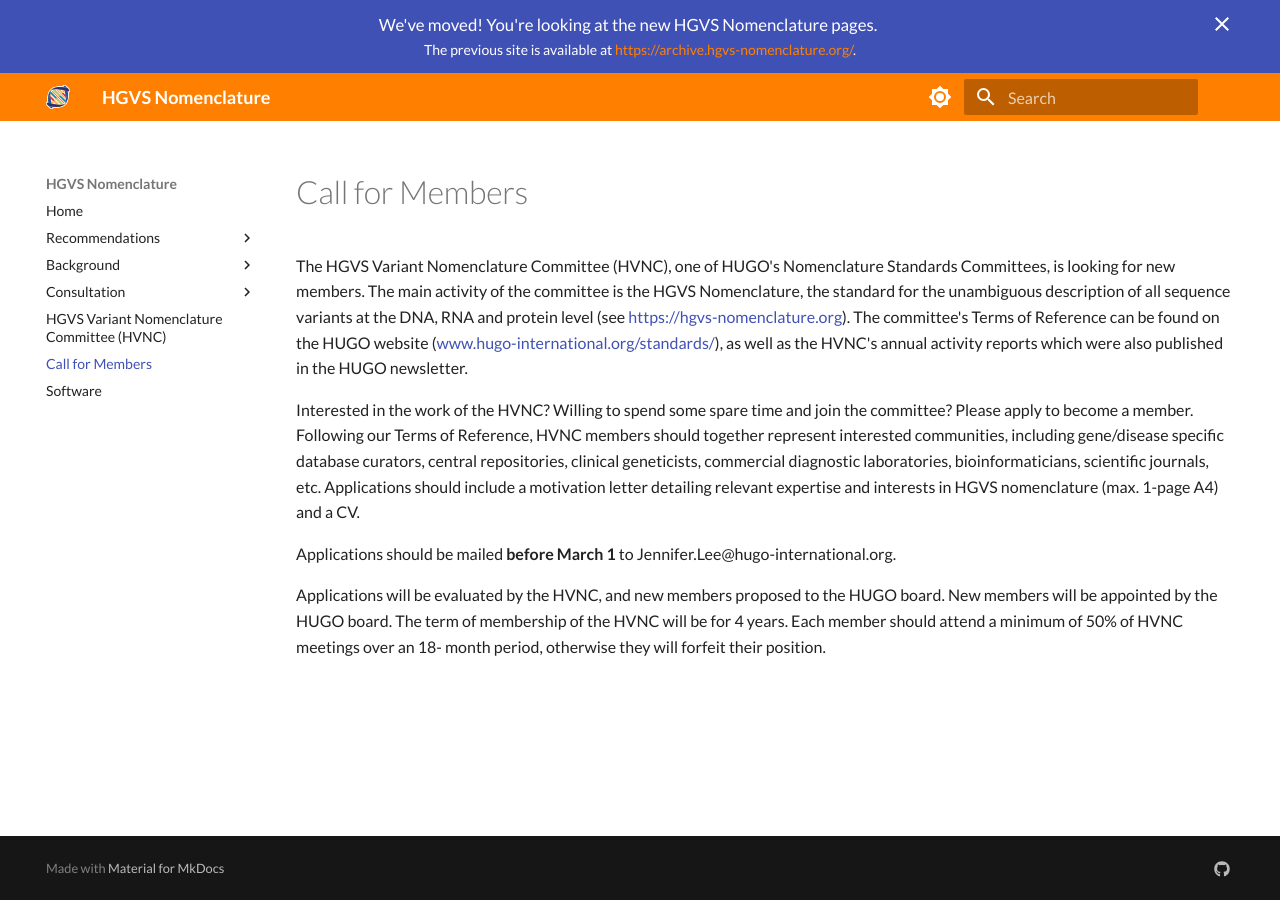
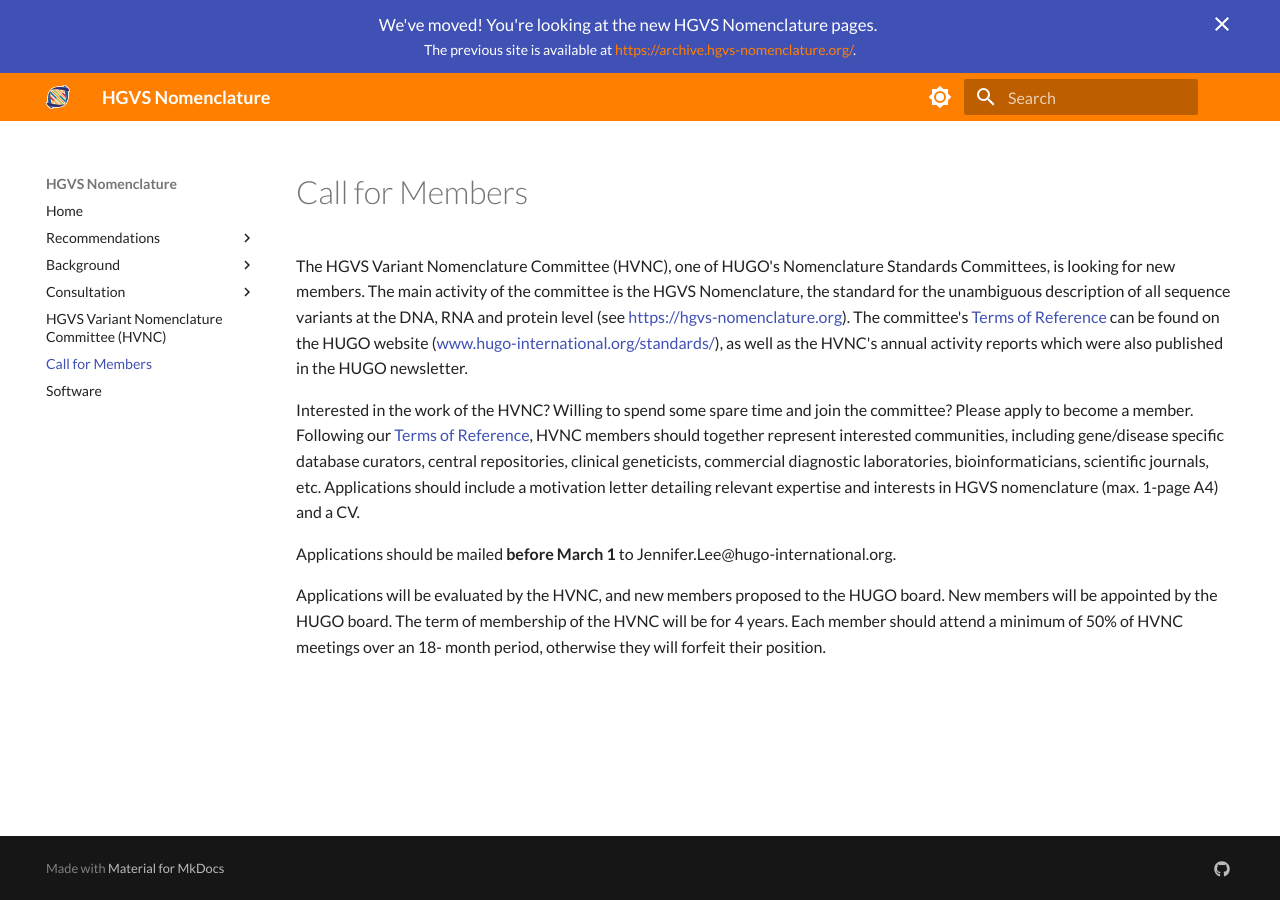
Before and after one commit to HGVSnomenclature/hgvs-nomenclature, an MkDocs documentation site: the page built from docs/call-for-members.md, in a window 1280 px wide. Built offline with MkDocs 1.6.1 and Material for MkDocs 9.7.7, drawn with Linux system fonts in a browser that asks for light colours; part of the change alters nothing that is shown.

```diff
--- a/docs/call-for-members.md
+++ b/docs/call-for-members.md
@@ -5,19 +5,21 @@ Standards Committees, is looking for new members. The main activity of the
 committee is the HGVS Nomenclature, the standard for the unambiguous description
 of all sequence variants at the DNA, RNA and protein level (see
 [https://hgvs-nomenclature.org](https://hgvs-nomenclature.org)). The committee's
-Terms of Reference can be found on the HUGO website
+[Terms of
+Reference](https://mcusercontent.com/8b89ab9930fa0d9d5f17116d3/files/95e48a7f-dce5-bbf8-6cef-226a37436464/HVNC_ToR.01.doc)
+can be found on the HUGO website
 ([www.hugo-international.org/standards/](https://www.hugo-international.org/standards/)),
 as well as the HVNC's annual activity reports which were also published in the
 HUGO newsletter.
 
 Interested in the work of the HVNC? Willing to spend some spare time and join
-the committee? Please apply to become a member. Following our Terms of
-Reference, HVNC members should together represent interested communities,
-including gene/disease specific database curators, central repositories,
-clinical geneticists, commercial diagnostic laboratories, bioinformaticians,
-scientific journals, etc. Applications should include a motivation letter
-detailing relevant expertise and interests in HGVS nomenclature (max. 1-page A4)
-and a CV.
+the committee? Please apply to become a member. Following our [Terms of
+Reference](https://mcusercontent.com/8b89ab9930fa0d9d5f17116d3/files/95e48a7f-dce5-bbf8-6cef-226a37436464/HVNC_ToR.01.doc),
+HVNC members should together represent interested communities, including
+gene/disease specific database curators, central repositories, clinical
+geneticists, commercial diagnostic laboratories, bioinformaticians, scientific
+journals, etc. Applications should include a motivation letter detailing
+relevant expertise and interests in HGVS nomenclature (max. 1-page A4) and a CV.
 
 Applications should be mailed **before March 1** to
 Jennifer.Lee@hugo-international.org.
```
